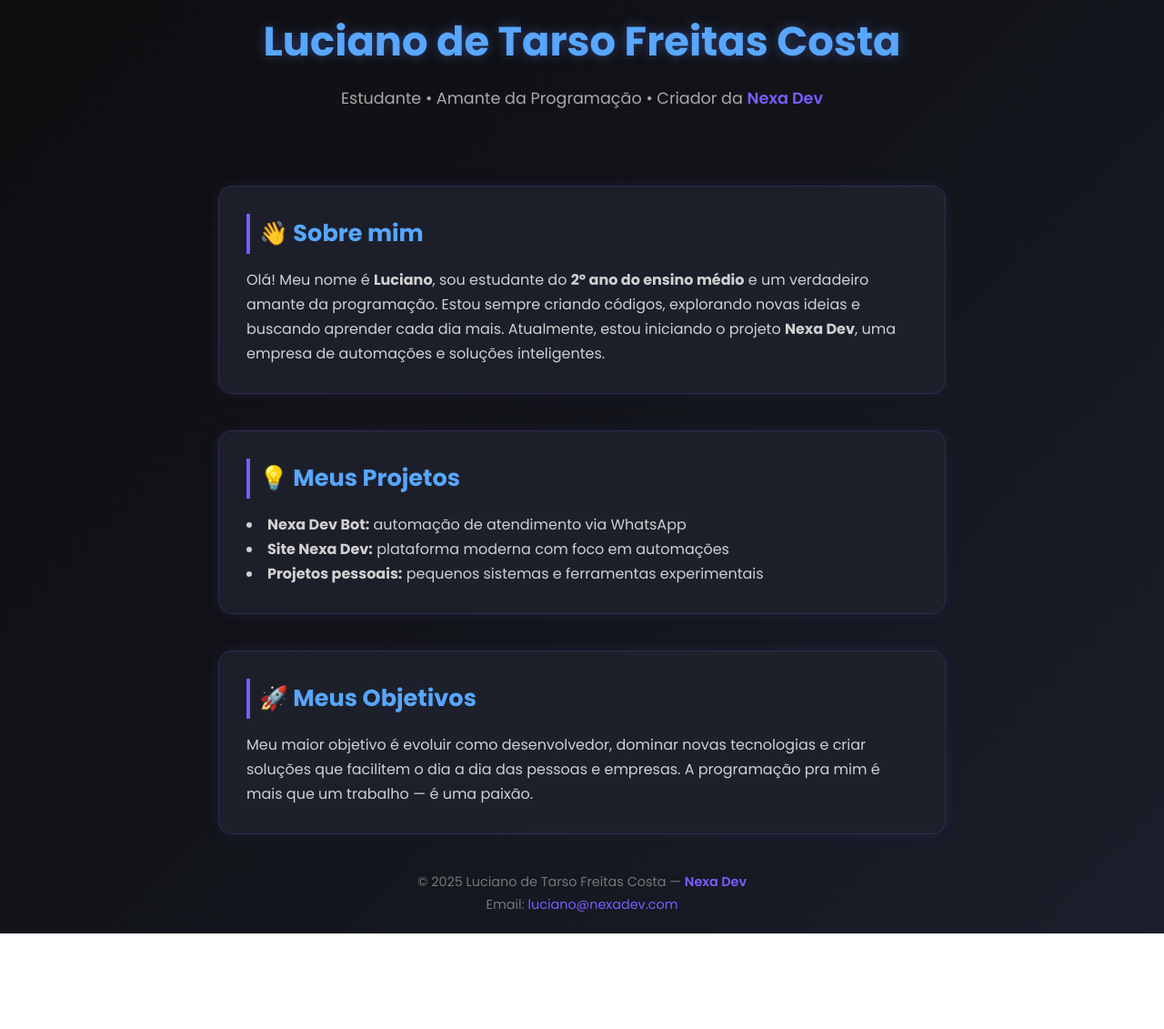
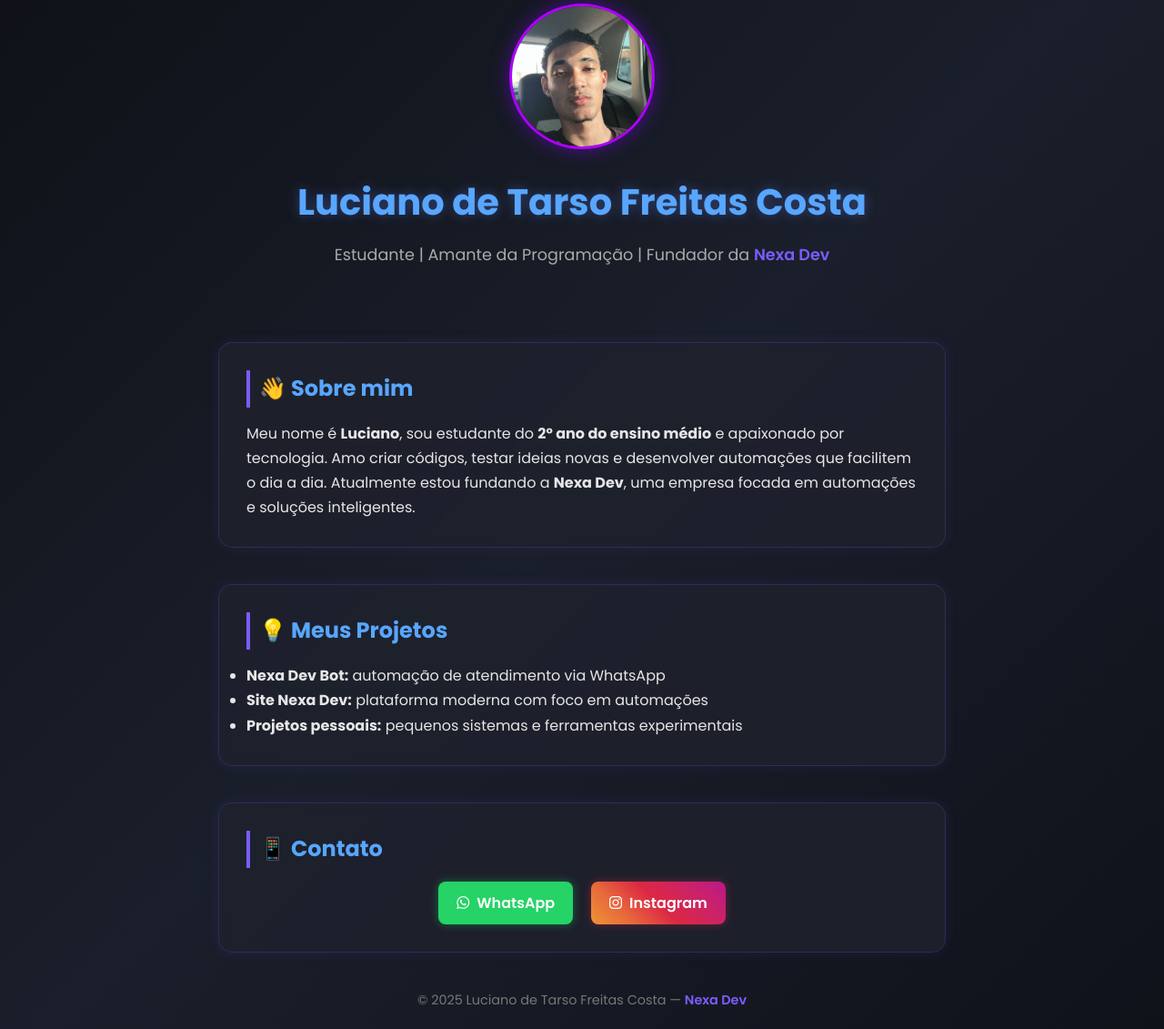
Before and after one commit to lucianooficial12345/biografia-luciano, a plain HTML site: page index.html in a window 1280 px wide. Shown: the part 52-1183 px from the top of the page at 91% size. Before the commit the page ends 1078 px from the top, so only its background shows below. Drawn offline with Linux system fonts and the light colour scheme.

Commit message:
teste estudos

```diff
--- a/index.html
+++ b/index.html
@@ -5,30 +5,33 @@
     <meta name="viewport" content="width=device-width, initial-scale=1.0">
     <title>Luciano de Tarso Freitas Costa | Nexa Dev</title>
     <link rel="stylesheet" href="style.css">
-    <!-- Fonte moderna -->
     <link href="https://fonts.googleapis.com/css2?family=Poppins:wght@400;600;700&display=swap" rel="stylesheet">
+    <script src="https://kit.fontawesome.com/a076d05399.js" crossorigin="anonymous"></script>
 </head>
 <body>
 
-    <!-- ====== CABEÇALHO ====== -->
+    <!-- ===== CABEÇALHO ===== -->
     <header class="fade-in">
         <div class="container">
+            <div class="foto-container">
+                <img src="img/luciano.jpg" alt="Luciano de Tarso Freitas Costa" class="foto">
+            </div>
             <h1>Luciano de Tarso Freitas Costa</h1>
-            <p>Estudante • Amante da Programação • Criador da <span class="highlight">Nexa Dev</span></p>
+            <p>Estudante | Amante da Programação | Fundador da <span class="highlight">Nexa Dev</span></p>
         </div>
     </header>
 
-    <!-- ====== SEÇÃO SOBRE ====== -->
+    <!-- ===== SEÇÃO SOBRE ===== -->
     <section id="sobre" class="slide-up">
         <h2>👋 Sobre mim</h2>
         <p>
-            Olá! Meu nome é <strong>Luciano</strong>, sou estudante do <strong>2º ano do ensino médio</strong> e um verdadeiro amante da programação.
-            Estou sempre criando códigos, explorando novas ideias e buscando aprender cada dia mais.
-            Atualmente, estou iniciando o projeto <strong>Nexa Dev</strong>, uma empresa de automações e soluções inteligentes.
+            Meu nome é <strong>Luciano</strong>, sou estudante do <strong>2º ano do ensino médio</strong> e apaixonado por tecnologia.
+            Amo criar códigos, testar ideias novas e desenvolver automações que facilitem o dia a dia.
+            Atualmente estou fundando a <strong>Nexa Dev</strong>, uma empresa focada em automações e soluções inteligentes.
         </p>
     </section>
 
-    <!-- ====== SEÇÃO PROJETOS ====== -->
+    <!-- ===== SEÇÃO PROJETOS ===== -->
     <section id="projetos" class="slide-up">
         <h2>💡 Meus Projetos</h2>
         <ul>
@@ -38,20 +41,22 @@
         </ul>
     </section>
 
-    <!-- ====== SEÇÃO OBJETIVOS ====== -->
-    <section id="objetivos" class="slide-up">
-        <h2>🚀 Meus Objetivos</h2>
-        <p>
-            Meu maior objetivo é evoluir como desenvolvedor, dominar novas tecnologias e criar soluções
-            que facilitem o dia a dia das pessoas e empresas.
-            A programação pra mim é mais que um trabalho — é uma paixão.
-        </p>
+    <!-- ===== SEÇÃO CONTATOS ===== -->
+    <section id="contato" class="slide-up">
+        <h2>📱 Contato</h2>
+        <div class="links">
+            <a href="https://wa.me/5598981502071" target="_blank" class="btn zap">
+                <i class="fab fa-whatsapp"></i> WhatsApp
+            </a>
+            <a href="https://instagram.com/lucianocosta.dev" target="_blank" class="btn insta">
+                <i class="fab fa-instagram"></i> Instagram
+            </a>
+        </div>
     </section>
 
-    <!-- ====== RODAPÉ ====== -->
+    <!-- ===== RODAPÉ ===== -->
     <footer class="fade-in">
         <p>© 2025 Luciano de Tarso Freitas Costa — <span class="highlight">Nexa Dev</span></p>
-        <p>Email: <a href="mailto:luciano@nexadev.com">luciano@nexadev.com</a></p>
     </footer>
 
 </body>
--- a/style.css
+++ b/style.css
@@ -1,14 +1,14 @@
-/* ====== RESET ====== */
+/* ===== RESET ===== */
 * {
     margin: 0;
     padding: 0;
     box-sizing: border-box;
 }
 
-/* ====== CORPO ====== */
+/* ===== CORPO ===== */
 body {
     font-family: "Poppins", sans-serif;
-    background: linear-gradient(135deg, #0e0e10, #12141a, #1a1f2b);
+    background: linear-gradient(135deg, #0f1117, #1a1f2b, #10121a);
     color: #e6e6e6;
     line-height: 1.7;
     min-height: 100vh;
@@ -16,15 +16,41 @@
     padding: 20px;
 }
 
-/* ====== CONTAINER GERAL ====== */
+/* ===== CABEÇALHO ===== */
 .container {
     text-align: center;
     padding: 40px 20px;
 }
 
-/* ====== CABEÇALHO ====== */
+.foto-container {
+    display: flex;
+    justify-content: center;
+    margin-bottom: 20px;
+}
+
+.foto {
+    width: 160px;
+    height: 160px;
+    border-radius: 50%;
+    border: 3px solid #ff0000;
+    box-shadow: 0 0 20px rgba(123, 92, 255, 0.5);
+    object-fit: cover;
+    transition: transform 0.4s ease, box-shadow 0.4s ease;
+    animation: flutuar 4s ease-in-out infinite;
+}
+
+.foto:hover {
+    transform: scale(1.05);
+    box-shadow: 0 0 30px rgba(88,166,255,0.7);
+}
+
+@keyframes flutuar {
+    0%, 100% { transform: translateY(0); }
+    50% { transform: translateY(-8px); }
+}
+
 header h1 {
-    font-size: 2.8em;
+    font-size: 2.5em;
     color: #58a6ff;
     text-shadow: 0 0 10px rgba(88,166,255,0.4);
     animation: glow 3s ease-in-out infinite alternate;
@@ -41,7 +67,7 @@
     font-weight: 600;
 }
 
-/* ====== SEÇÕES ====== */
+/* ===== SEÇÕES ===== */
 section {
     max-width: 800px;
     margin: 40px auto;
@@ -62,48 +88,55 @@
 section h2 {
     color: #58a6ff;
     margin-bottom: 15px;
-    font-size: 1.6em;
+    font-size: 1.5em;
     border-left: 4px solid #7b5cff;
     padding-left: 10px;
 }
 
-section p, section ul {
-    color: #d0d0d0;
-    font-size: 1em;
+/* ===== LINKS ===== */
+.links {
+    display: flex;
+    justify-content: center;
+    gap: 20px;
+    margin-top: 15px;
 }
 
-ul {
-    list-style: disc inside;
-    margin-top: 10px;
+.btn {
+    display: inline-flex;
+    align-items: center;
+    gap: 8px;
+    padding: 10px 20px;
+    border-radius: 8px;
+    text-decoration: none;
+    font-weight: 600;
+    transition: all 0.3s ease;
+    color: white;
 }
 
-/* ====== LINKS ====== */
-a {
-    color: #7b5cff;
-    text-decoration: none;
-    transition: color 0.3s ease;
+.zap {
+    background-color: #25D366;
+    box-shadow: 0 0 10px rgba(37, 211, 102, 0.4);
 }
 
-a:hover {
-    color: #58a6ff;
+.zap:hover {
+    background-color: #1ebe5b;
+    box-shadow: 0 0 20px rgba(37, 211, 102, 0.6);
 }
 
-/* ====== RODAPÉ ====== */
-footer {
-    text-align: center;
-    margin-top: 40px;
-    color: #777;
-    font-size: 0.9em;
+.insta {
+    background: linear-gradient(45deg, #f09433, #e6683c, #dc2743, #cc2366, #bc1888);
+    box-shadow: 0 0 10px rgba(220, 39, 67, 0.4);
 }
 
-/* ====== ANIMAÇÕES ====== */
+.insta:hover {
+    transform: scale(1.05);
+    box-shadow: 0 0 25px rgba(220, 39, 67, 0.6);
+}
+
+/* ===== ANIMAÇÕES ===== */
 @keyframes glow {
-    from {
-        text-shadow: 0 0 10px rgba(88,166,255,0.3);
-    }
-    to {
-        text-shadow: 0 0 20px rgba(123,92,255,0.6);
-    }
+    from { text-shadow: 0 0 10px rgba(88,166,255,0.3); }
+    to { text-shadow: 0 0 20px rgba(123,92,255,0.6); }
 }
 
 .fade-in {
@@ -118,9 +151,7 @@
 }
 
 @keyframes fadeIn {
-    to {
-        opacity: 1;
-    }
+    to { opacity: 1; }
 }
 
 @keyframes slideUp {
@@ -129,3 +160,181 @@
         transform: translateY(0);
     }
 }
+
+/* ===== RODAPÉ ===== */
+footer {
+    text-align: center;
+    margin-top: 40px;
+    color: #777;
+    font-size: 0.9em;
+}
+/* ===== RESET ===== */
+* {
+    margin: 0;
+    padding: 0;
+    box-sizing: border-box;
+}
+
+/* ===== CORPO ===== */
+body {
+    font-family: "Poppins", sans-serif;
+    background: linear-gradient(135deg, #0f1117, #1a1f2b, #10121a);
+    color: #e6e6e6;
+    line-height: 1.7;
+    min-height: 100vh;
+    overflow-x: hidden;
+    padding: 20px;
+}
+
+/* ===== CABEÇALHO ===== */
+.container {
+    text-align: center;
+    padding: 40px 20px;
+}
+
+.foto-container {
+    display: flex;
+    justify-content: center;
+    margin-bottom: 20px;
+}
+
+.foto {
+    width: 160px;
+    height: 160px;
+    border-radius: 50%;
+    border: 3px solid #ae00ff;
+    box-shadow: 0 0 20px rgba(136, 0, 255, 0.5);
+    object-fit: cover;
+    transition: transform 0.4s ease, box-shadow 0.4s ease;
+    animation: flutuar 4s ease-in-out infinite;
+}
+
+.foto:hover {
+    transform: scale(1.05);
+    box-shadow: 0 0 30px rgba(88,166,255,0.7);
+}
+
+@keyframes flutuar {
+    0%, 100% { transform: translateY(0); }
+    50% { transform: translateY(-8px); }
+}
+
+header h1 {
+    font-size: 2.5em;
+    color: #58a6ff;
+    text-shadow: 0 0 10px rgba(88,166,255,0.4);
+    animation: glow 3s ease-in-out infinite alternate;
+}
+
+header p {
+    font-size: 1.1em;
+    color: #aaa;
+    margin-top: 10px;
+}
+
+.highlight {
+    color: #7b5cff;
+    font-weight: 600;
+}
+
+/* ===== SEÇÕES ===== */
+section {
+    max-width: 800px;
+    margin: 40px auto;
+    background: rgba(30, 34, 45, 0.9);
+    border: 1px solid rgba(123, 92, 255, 0.2);
+    border-radius: 15px;
+    padding: 30px;
+    box-shadow: 0 0 15px rgba(123, 92, 255, 0.1);
+    backdrop-filter: blur(4px);
+    transition: transform 0.3s ease, box-shadow 0.3s ease;
+}
+
+section:hover {
+    transform: translateY(-5px);
+    box-shadow: 0 0 25px rgba(88,166,255,0.3);
+}
+
+section h2 {
+    color: #58a6ff;
+    margin-bottom: 15px;
+    font-size: 1.5em;
+    border-left: 4px solid #7b5cff;
+    padding-left: 10px;
+}
+
+/* ===== LINKS ===== */
+.links {
+    display: flex;
+    justify-content: center;
+    gap: 20px;
+    margin-top: 15px;
+}
+
+.btn {
+    display: inline-flex;
+    align-items: center;
+    gap: 8px;
+    padding: 10px 20px;
+    border-radius: 8px;
+    text-decoration: none;
+    font-weight: 600;
+    transition: all 0.3s ease;
+    color: white;
+}
+
+.zap {
+    background-color: #25D366;
+    box-shadow: 0 0 10px rgba(37, 211, 102, 0.4);
+}
+
+.zap:hover {
+    background-color: #1ebe5b;
+    box-shadow: 0 0 20px rgba(37, 211, 102, 0.6);
+}
+
+.insta {
+    background: linear-gradient(45deg, #f09433, #e6683c, #dc2743, #cc2366, #bc1888);
+    box-shadow: 0 0 10px rgba(220, 39, 67, 0.4);
+}
+
+.insta:hover {
+    transform: scale(1.05);
+    box-shadow: 0 0 25px rgba(220, 39, 67, 0.6);
+}
+
+/* ===== ANIMAÇÕES ===== */
+@keyframes glow {
+    from { text-shadow: 0 0 10px rgba(88,166,255,0.3); }
+    to { text-shadow: 0 0 20px rgba(123,92,255,0.6); }
+}
+
+.fade-in {
+    opacity: 0;
+    animation: fadeIn 1.5s ease forwards;
+}
+
+.slide-up {
+    opacity: 0;
+    transform: translateY(40px);
+    animation: slideUp 1.2s ease forwards;
+}
+
+@keyframes fadeIn {
+    to { opacity: 1; }
+}
+
+@keyframes slideUp {
+    to {
+        opacity: 1;
+        transform: translateY(0);
+    }
+}
+
+/* ===== RODAPÉ ===== */
+footer {
+    text-align: center;
+    margin-top: 40px;
+    color: #777;
+    font-size: 0.9em;
+}
```
Also changed, not shown: img/luciano.jpg (added).
